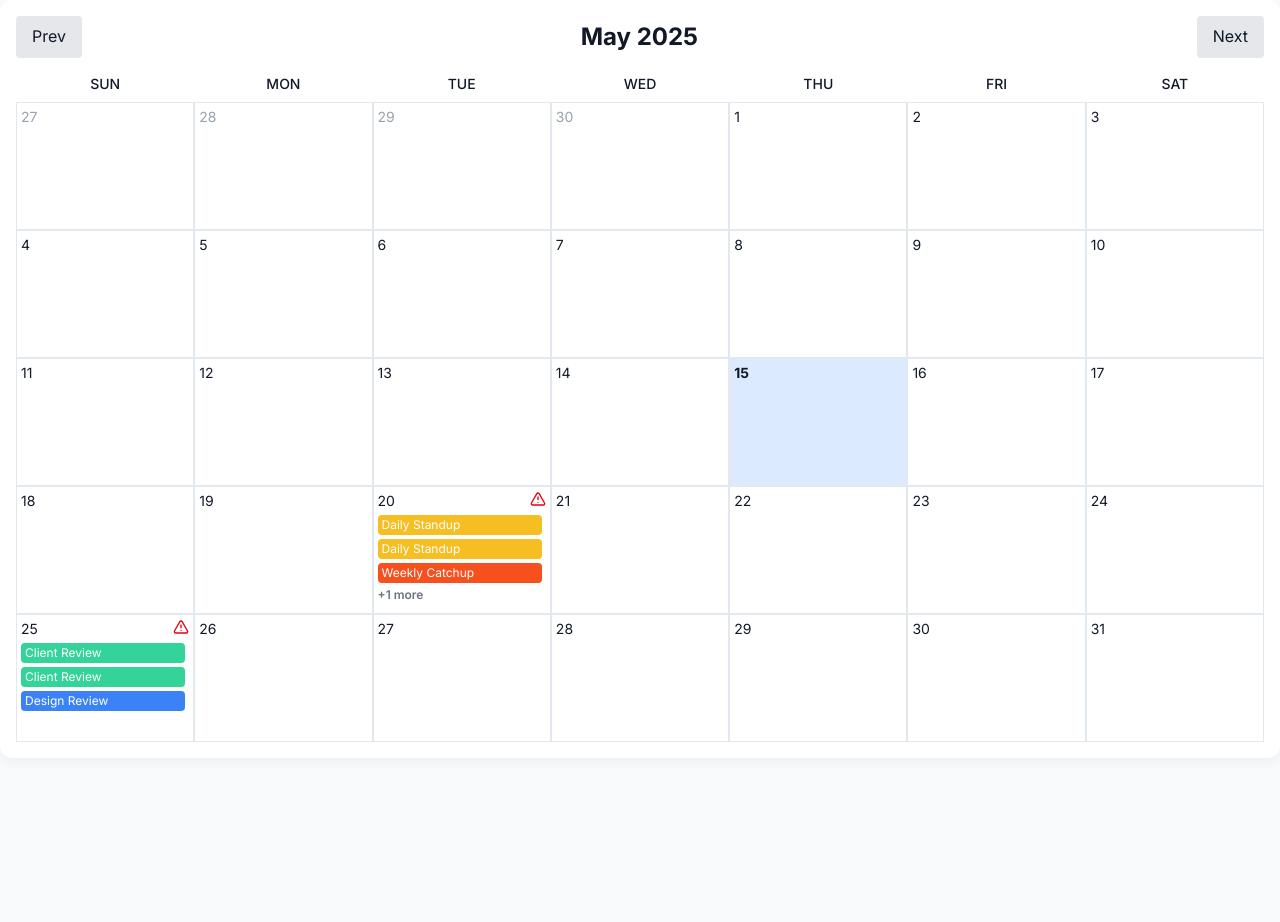
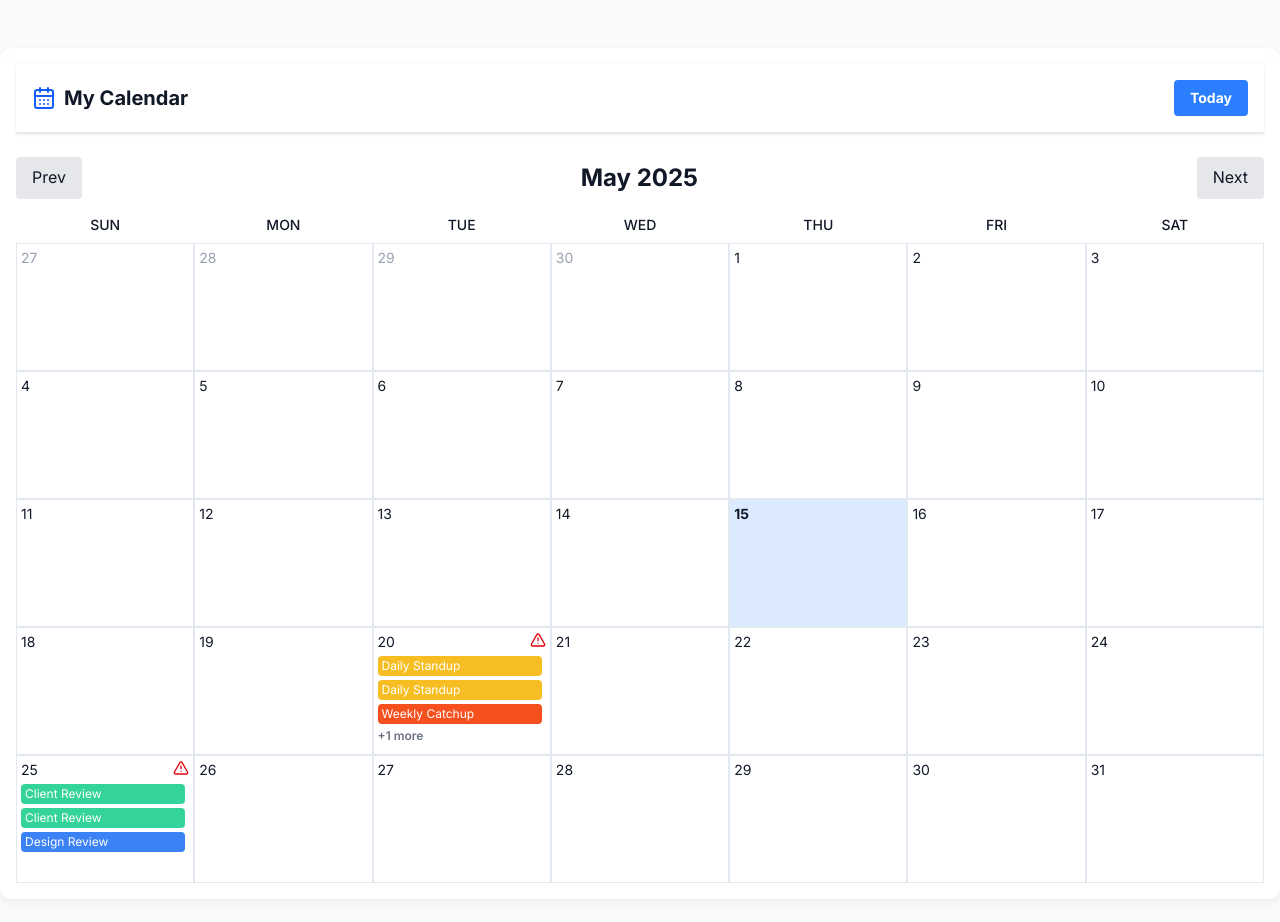
Before and after one commit to praneeth-katuri/calendar-app, a React (Vite) app: page / in a window 1280 px wide. Shown: the top 922 px of the page. Before the commit the page ends 800 px from the top, so only its background shows below. Built offline with nearby package versions, Linux system fonts and the light colour scheme.

Commit message:
added Header to grid

```diff
--- a/src/components/CalendarGrid.jsx
+++ b/src/components/CalendarGrid.jsx
@@ -1,13 +1,22 @@
 import { useCalendar } from "../hooks/useCalendar";
 import CalendarHeader from "./CalendarHeader";
 import WeekRow from "./WeekRow";
+import Header from "./Header";
 
 const CalendarGrid = () => {
-  const { today, currentMonth, calendar, handlePrevMonth, handleNextMonth } =
-    useCalendar();
+  const {
+    today,
+    currentMonth,
+    calendar,
+    handlePrevMonth,
+    handleNextMonth,
+    goToToday,
+  } = useCalendar();
 
+  const weekDays = ["Sun", "Mon", "Tue", "Wed", "Thu", "Fri", "Sat"];
   return (
-    <div className="calendar-container p-4 max-w-7xl mx-auto bg-white rounded shadow">
+    <div className="my-[3rem] calendar-container p-4 bg-white max-w-7xl mx-auto rounded shadow">
+      <Header onTodayClick={goToToday} />
       <CalendarHeader
         currentMonth={currentMonth}
         onPrev={handlePrevMonth}
@@ -15,7 +24,7 @@ const CalendarGrid = () => {
       />
 
       <div className="grid grid-cols-7 mb-2">
-        {["Sun", "Mon", "Tue", "Wed", "Thu", "Fri", "Sat"].map((day) => (
+        {weekDays.map((day) => (
           <div key={day} className="text-center font-medium uppercase text-sm">
             {day}
           </div>
```
